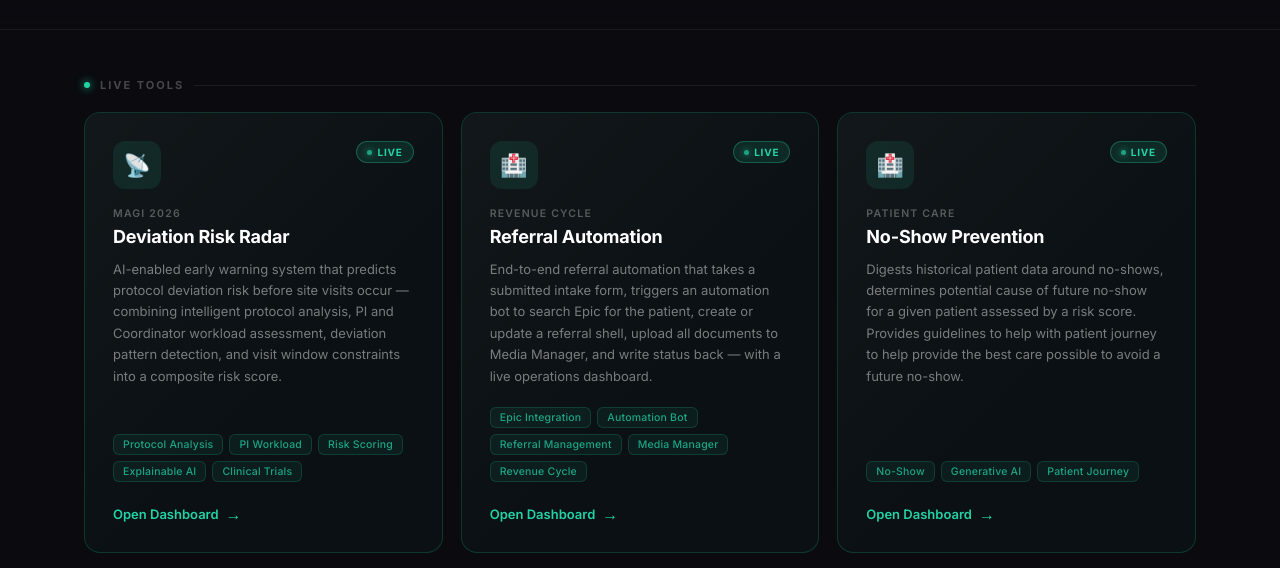
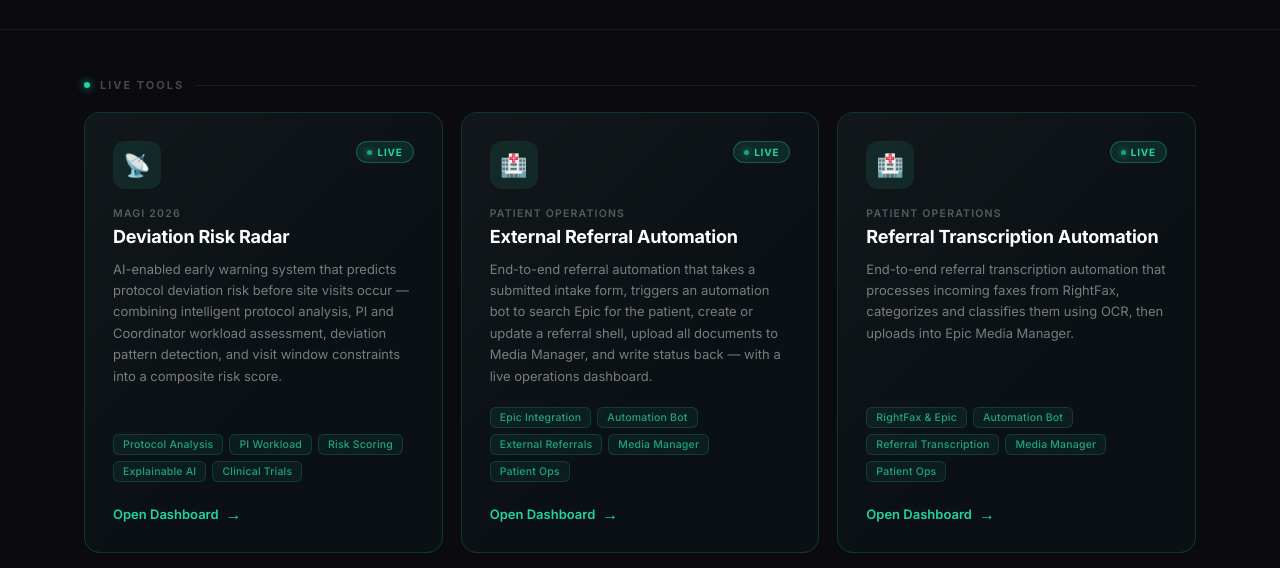
Before and after one commit to amanoharanGit/IdeasToVision, a plain HTML site: page index.html in a window 1280 px wide. Shown: the part 195-763 px from the top of the page. Drawn offline with Linux system fonts and the light colour scheme.

Commit message:
Update card titles and descriptions in index.html

```diff
--- a/index.html
+++ b/index.html
@@ -317,28 +317,49 @@
         <div class="card-cta">Open Dashboard <span class="arrow">→</span></div>
       </a>
 
-      <!-- CARD 2: Referral Automation -->
+      <!-- CARD 2: External Referral Automation -->
       <a class="card live" href="https://amanoharangit.github.io/IdeasToVision/referralAutomation.html" target="_blank">
         <div class="card-top">
           <div class="card-icon">🏥</div>
           <div class="live-badge">Live</div>
         </div>
-        <div class="card-context">Revenue Cycle</div>
-        <div class="card-title">Referral Automation</div>
+        <div class="card-context">Patient Operations</div>
+        <div class="card-title">External Referral Automation</div>
         <div class="card-desc">
           End-to-end referral automation that takes a submitted intake form, triggers an automation bot to search Epic for the patient, create or update a referral shell, upload all documents to Media Manager, and write status back — with a live operations dashboard.
         </div>
         <div class="card-tags">
           <span class="ctag">Epic Integration</span>
           <span class="ctag">Automation Bot</span>
-          <span class="ctag">Referral Management</span>
+          <span class="ctag">External Referrals</span>
           <span class="ctag">Media Manager</span>
-          <span class="ctag">Revenue Cycle</span>
+          <span class="ctag">Patient Ops</span>
         </div>
         <div class="card-cta">Open Dashboard <span class="arrow">→</span></div>
       </a>
 
-      <!-- CARD 3: No-Show Prevention -->
+      <!-- CARD 3: Referral Transcription Automation -->
+      <a class="card live" href="https://amanoharangit.github.io/IdeasToVision/referralTranscription.html" target="_blank">
+        <div class="card-top">
+          <div class="card-icon">🏥</div>
+          <div class="live-badge">Live</div>
+        </div>
+        <div class="card-context">Patient Operations</div>
+        <div class="card-title">Referral Transcription Automation</div>
+        <div class="card-desc">
+          End-to-end referral transcription automation that processes incoming faxes from RightFax, categorizes and classifies them using OCR, then uploads into Epic Media Manager.
+        </div>
+        <div class="card-tags">
+          <span class="ctag">RightFax & Epic</span>
+          <span class="ctag">Automation Bot</span>
+          <span class="ctag">Referral Transcription</span>
+          <span class="ctag">Media Manager</span>
+          <span class="ctag">Patient Ops</span>
+        </div>
+        <div class="card-cta">Open Dashboard <span class="arrow">→</span></div>
+      </a>
+
+      <!-- CARD 4: No-Show Prevention -->
       <a class="card live" href="https://amanoharangit.github.io/IdeasToVision/noShowPrevention.html" target="_blank">
         <div class="card-top">
           <div class="card-icon">🏥</div>
@@ -357,7 +378,7 @@
         <div class="card-cta">Open Dashboard <span class="arrow">→</span></div>
       </a>
 
-      <!-- CARD 4: UiPath Capability Walkthrough -->
+      <!-- CARD 5: UiPath Capability Walkthrough -->
       <a class="card live" href="https://amanoharangit.github.io/IdeasToVision/vendorProductWalkthrough_UiPath.html" target="_blank">
         <div class="card-top">
           <div class="card-icon">🎼</div>
```
